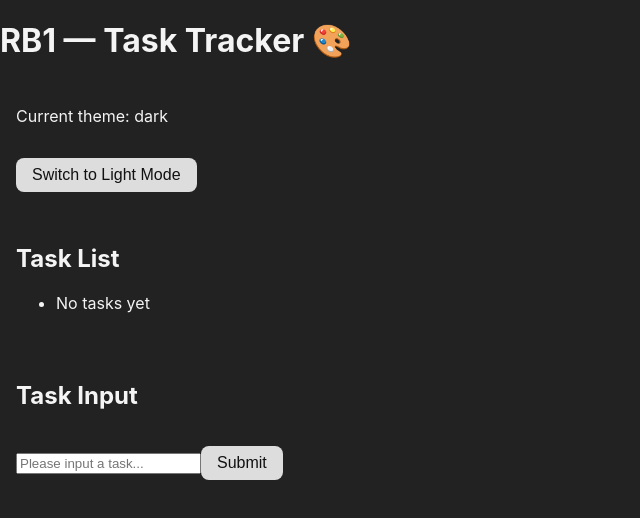
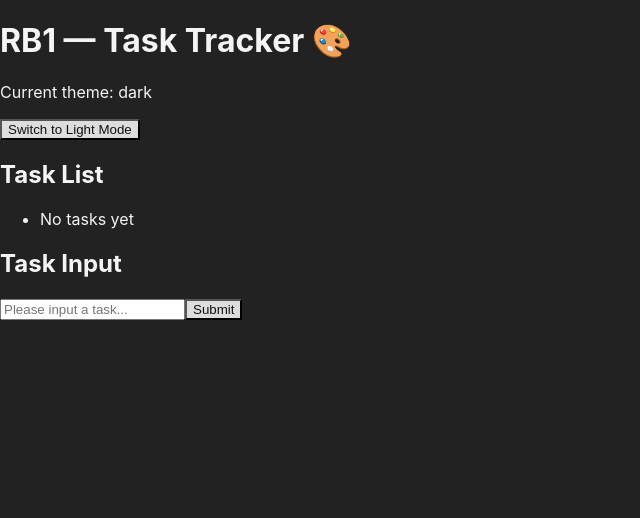
Before and after one commit to gaiabulbanix/react-onboarding-projects-v3, a React (Create React App) app in the folder rb1-tasktracker/: page / in a window 1280 px wide. Shown: the top 518 px of the page, without its empty margins (0-640 px from the left). Built offline with nearby package versions, Linux system fonts and the light colour scheme.

Commit message:
feat: started initial css polish phase (pre-tailwind)

```diff
--- a/rb1-tasktracker/src/components/TaskItem.jsx
+++ b/rb1-tasktracker/src/components/TaskItem.jsx
@@ -4,7 +4,7 @@ function TaskItem({ task, onDelTask, onCheckUncheck }) {
 
     // jsx block
     return (
-        <li>
+        <li className={task.complete ? "completed" : ""}>
             {/* anything that gets passed onto TaskList can be "selected" later, such as index */}
             {task.taskValue}
             <button type="button" id="del-btn" onClick={onDelTask}>
--- a/rb1-tasktracker/src/components/ThemeToggler.css
+++ b/rb1-tasktracker/src/components/ThemeToggler.css
@@ -6,15 +6,6 @@ body.light {
 body.dark {
     background-color: #222;
     color: #f4f4f4;
-}
-
-button {
-  margin-top: 1rem;
-  padding: 0.5rem 1rem;
-  border: none;
-  cursor: pointer;
-  font-size: 1rem;
-  border-radius: 0.5rem;
 }
 
 body.light button {
@@ -26,8 +17,3 @@ body.dark button {
   background-color: #ddd;
   color: #111;
 }
-
-section {
-    margin-top: 1rem;
-    padding: 0.5rem 1rem;
-}
```
